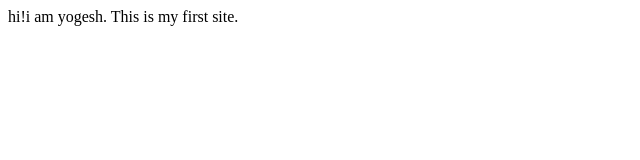
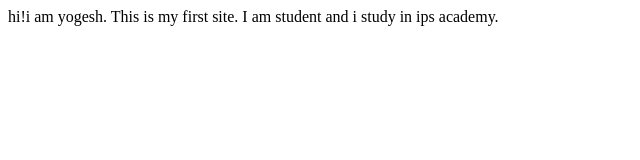
Before and after one commit to yogeshpatidar2098/yogesh-first-site, a plain HTML site: page index.html in a window 1280 px wide. Shown: the whole page, without its empty margins (0-640 px from the left). Drawn offline with Linux system fonts and the light colour scheme.

Commit message:
update text

```diff
--- a/index.html
+++ b/index.html
@@ -9,5 +9,6 @@
 <body>
     hi!i am yogesh.
     This is my first site.
+        I am student and i study in ips academy.
 </body>
 </html>
```
